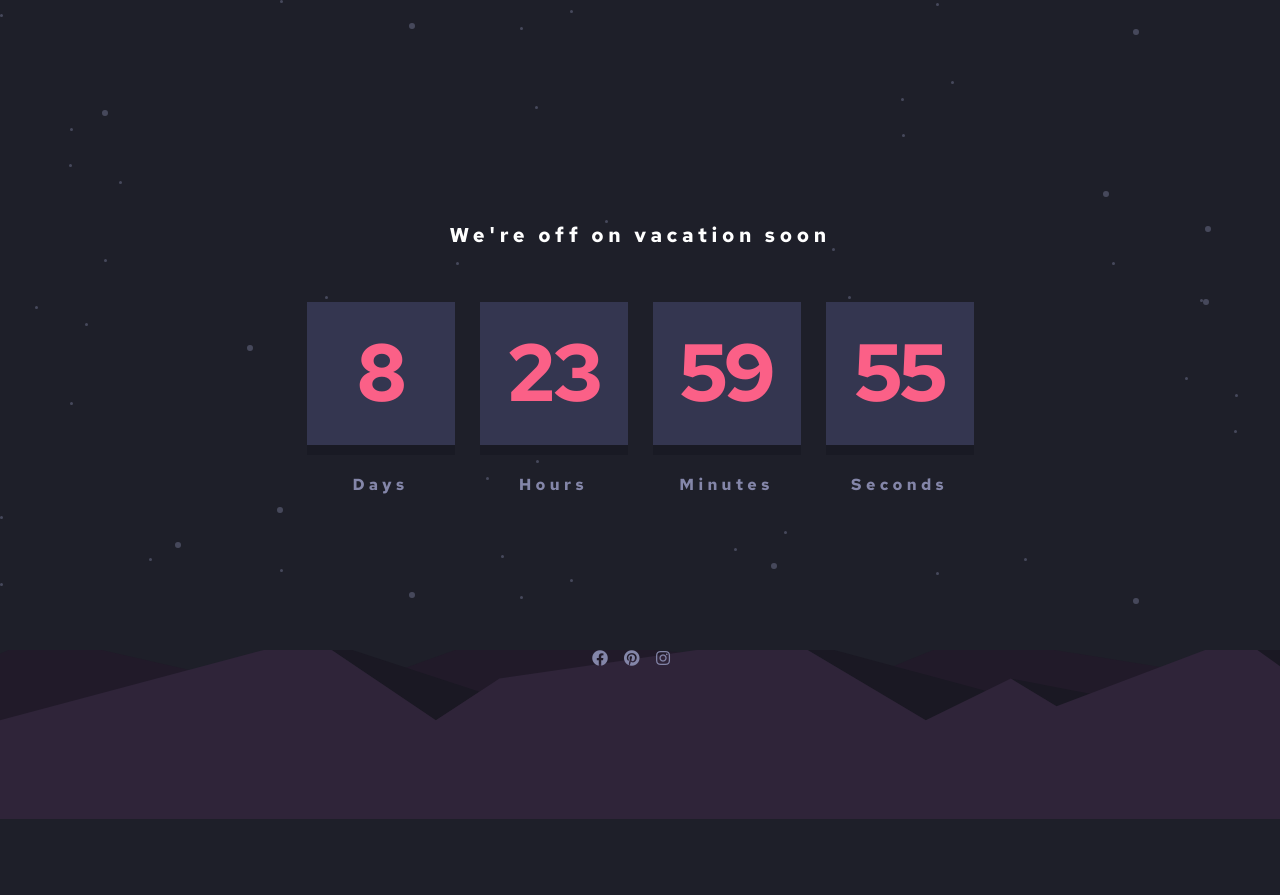
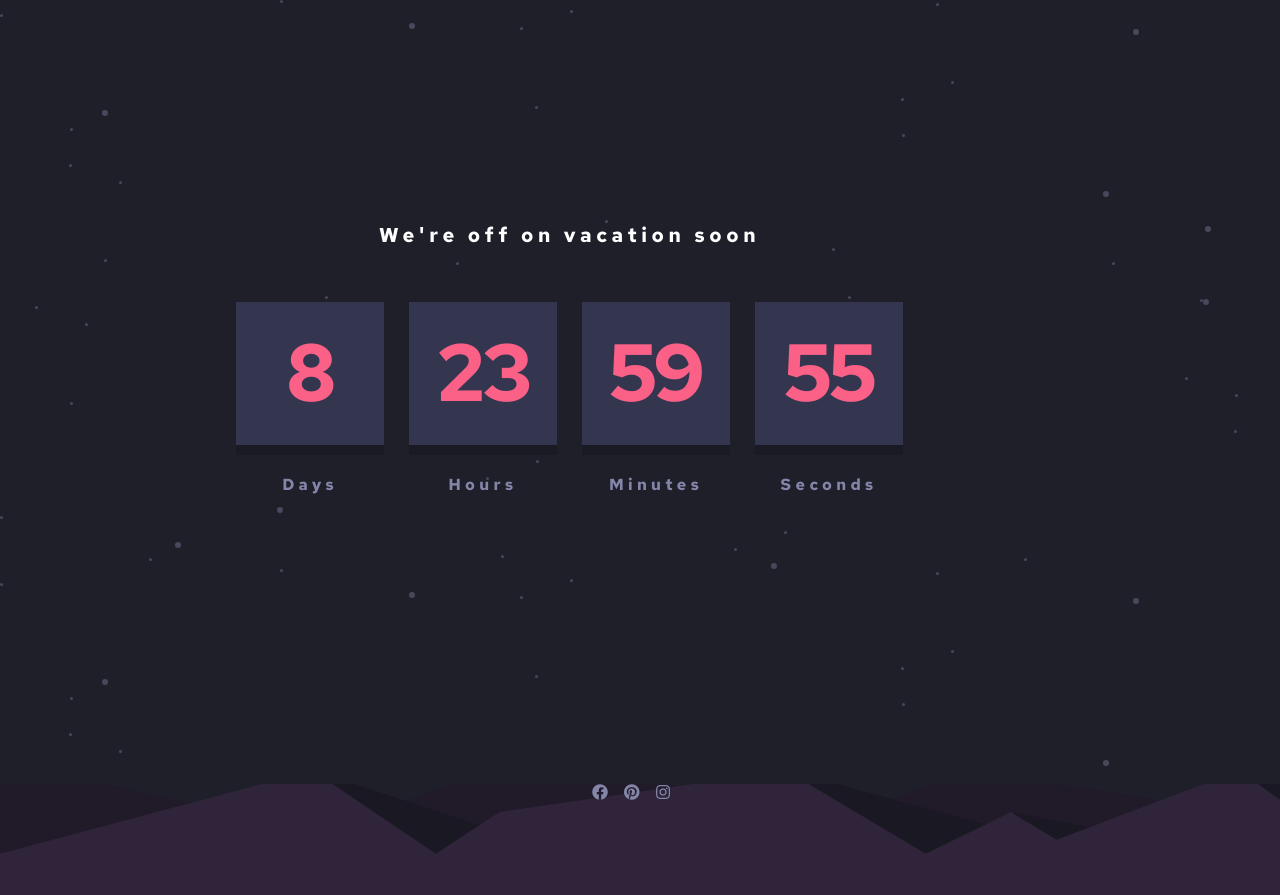
Before and after one commit to Kmolina009/Launch-Countdown-Timer, a plain HTML site: page index.html in a window 1280 px wide. Before the commit the page ends 819 px from the top, so only its background shows below. Drawn offline with Linux system fonts and the light colour scheme.

Commit message:
footer is propertie changed to stay at the page bottom

```diff
--- a/sass/_base.scss
+++ b/sass/_base.scss
@@ -22,6 +22,8 @@ $darkest-blue: hsl(234, 17, 12);
 }
 body{
     display: flex;
+    flex-direction: column;
+    flex-grow: 1;
     justify-content: center;
     // height: 667px;
     min-height: 100%;
--- a/sass/_footer.scss
+++ b/sass/_footer.scss
@@ -1,8 +1,10 @@
 @import "_base";
 footer{
     display: flex;
-    position: absolute;
-    top: 650px;
+    position: relative;
+    // position: fixed;
+    // top: 650px;
+    top: 50rem;
     height: 169px;
     width: 100vw;
     justify-content: center;
--- a/sass/_launch-timer.scss
+++ b/sass/_launch-timer.scss
@@ -3,7 +3,6 @@
 #time-container{
     display: flex;
     flex-direction: row;
-    // justify-content: space-between;
     justify-content:space-around;
     flex-wrap: wrap;
     .time-card{
```
Also changed, not shown: dist/css/style.css, 1 other file.
